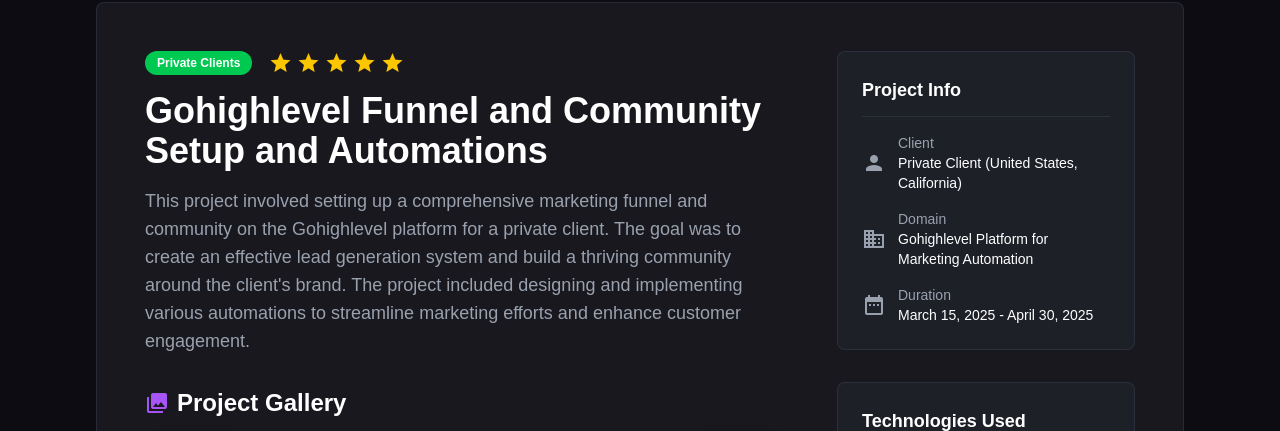
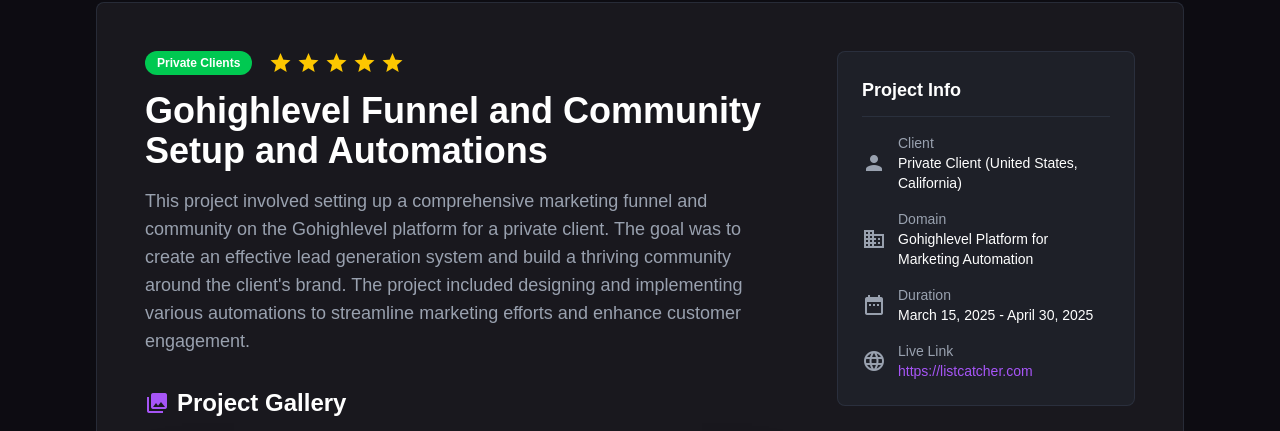
Before and after one commit to Abdul-hannan-coder/portf, a Next.js app: page /projects/Gohighlevel in a window 1280 px wide. Shown: the part 229-660 px from the top of the page. Built offline with nearby package versions, Linux system fonts and the light colour scheme.

Commit message:
Update project components and portfolio data

```diff
--- a/app/components/ProjectCard.tsx
+++ b/app/components/ProjectCard.tsx
@@ -15,6 +15,7 @@
     platform?: string;
     featured?: boolean;
     rating?: string | number;
+    liveUrl?: string;
     client?: {
         feedback?: string | null;
     };
@@ -185,6 +186,21 @@
                         </span>
                     )}
                 </div>
+
+                {project.liveUrl && (
+                    <div className="pt-2 relative z-10">
+                        <a
+                            href={project.liveUrl}
+                            target="_blank"
+                            rel="noreferrer"
+                            className="inline-flex items-center gap-2 text-sm text-primary hover:text-primary/80 transition-colors"
+                            onClick={(e) => e.stopPropagation()}
+                        >
+                            <span className="material-icons text-base">language</span>
+                            Live Site
+                        </a>
+                    </div>
+                )}
             </div>
         </motion.div>
     );
--- a/app/projects/[slug]/page.tsx
+++ b/app/projects/[slug]/page.tsx
@@ -339,6 +339,24 @@
                       </p>
                     </div>
                   </div>
+                  {project.liveUrl && (
+                    <div className="flex items-center">
+                      <span className="material-icons text-gray-400 dark:text-gray-400 mr-3">
+                        language
+                      </span>
+                      <div>
+                        <p className="text-gray-400 dark:text-gray-400">Live Link</p>
+                        <a
+                          href={project.liveUrl}
+                          target="_blank"
+                          rel="noreferrer"
+                          className="font-medium text-primary hover:text-primary/80 transition-colors break-all"
+                        >
+                          {project.liveUrl}
+                        </a>
+                      </div>
+                    </div>
+                  )}
                 </div>
               </motion.div>
 
--- a/data/portfolio.json
+++ b/data/portfolio.json
@@ -207,7 +207,8 @@
           "Redis",
           "MySQL"
         ],
-        "video": "https://www.youtube.com/embed/noEVR5r4YMs?si=XpQ0MbF0KojVLEf9"
+        "video": "https://www.youtube.com/embed/noEVR5r4YMs?si=XpQ0MbF0KojVLEf9",
+        "liveUrl": "https://postsiva.facebook.com"
       },
 
         {
@@ -249,7 +250,8 @@
             "Community Building",
             "Lead Generation"
           ],
-          "video": null
+          "video": null,
+          "liveUrl": "https://listcatcher.com"
         }
     ]
   },
```
